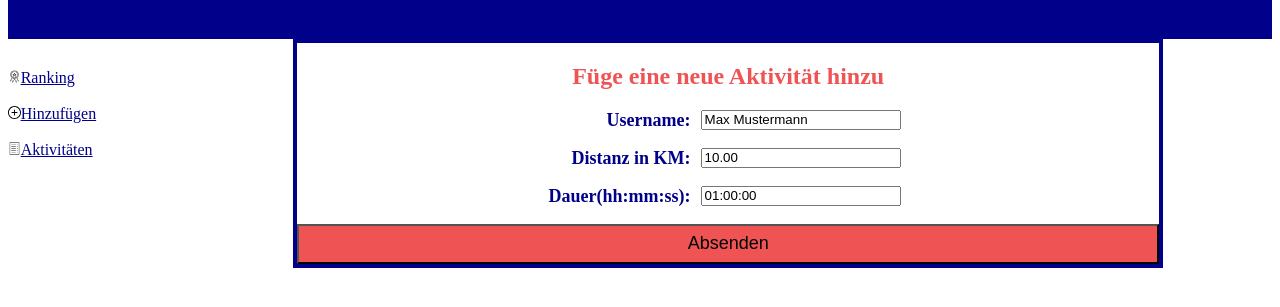
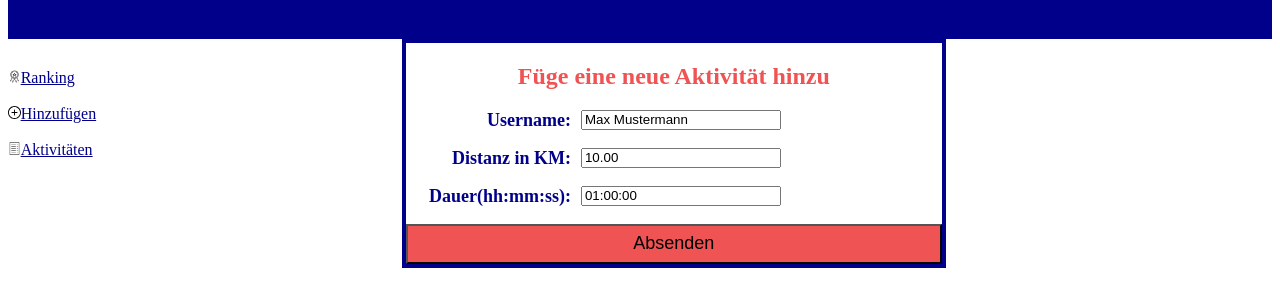
Before and after one commit to CreaTorAleXander/corona-motivator, a website: page public/views/addWorkout.html in a window 1280 px wide. Shown: the part 69-376 px from the top of the page. Drawn offline with Linux system fonts and the light colour scheme.

Commit message:
Layout fix

```diff
--- a/index.js
+++ b/index.js
@@ -5,8 +5,8 @@ const MongoClient = require('mongodb').MongoClient;
 const url = process.env.DATABASE_URI;
 const assert = require('assert');
 
+const dbName = process.env.databaseName;
 
-const dbName = process.env.databaseName;
 const client = new MongoClient(url);
 
 
--- a/public/scripts/workout-handling.js
+++ b/public/scripts/workout-handling.js
@@ -15,8 +15,6 @@ async function addWorkout(){
     };
     await fetch('/API/addWorkout', options);
 }
-
-
 
 async function fastestWorkout(){
     let res = await fetch('/API/getWorkouts')
--- a/public/styles/addworkoutstyle.css
+++ b/public/styles/addworkoutstyle.css
@@ -40,10 +40,9 @@ a{
 .input_section{
     grid-column:2 ;
     grid-row:2 ;
-    border: solid darkblue 4px;
-    width: 80%;
+    margin-left: 20%;
+    width: 50%;
     height: 100%;
-    margin-left: 10%;
 }
 label {
     display: flex;
@@ -61,10 +60,14 @@ label {
     height: 20px;
     flex: 0 0 200px;
     margin-left: 10px;
-  }
+}
 
 .addActiv_heading{
       text-align: center;
+}
+form{
+    margin-right: 0%;
+    border : solid darkblue 4px;
 }
 
 .submit_addactivity{
```
